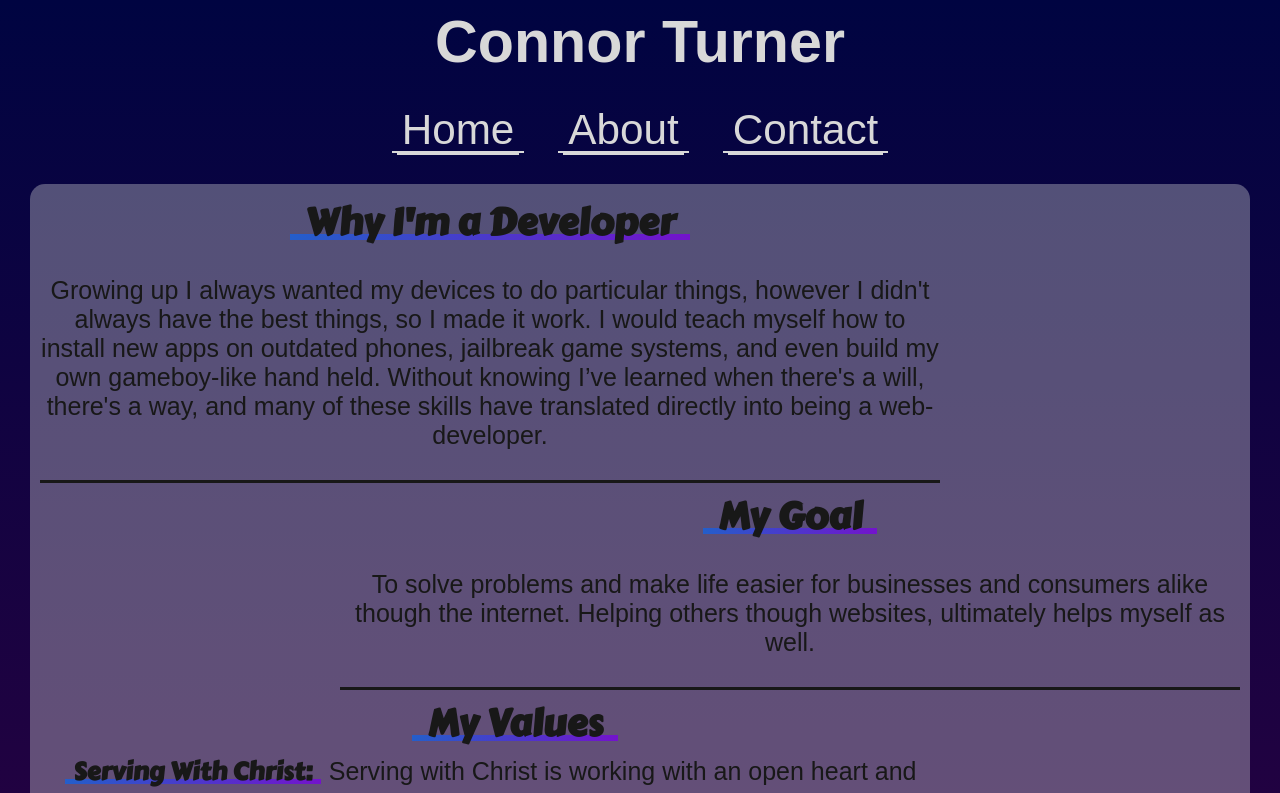
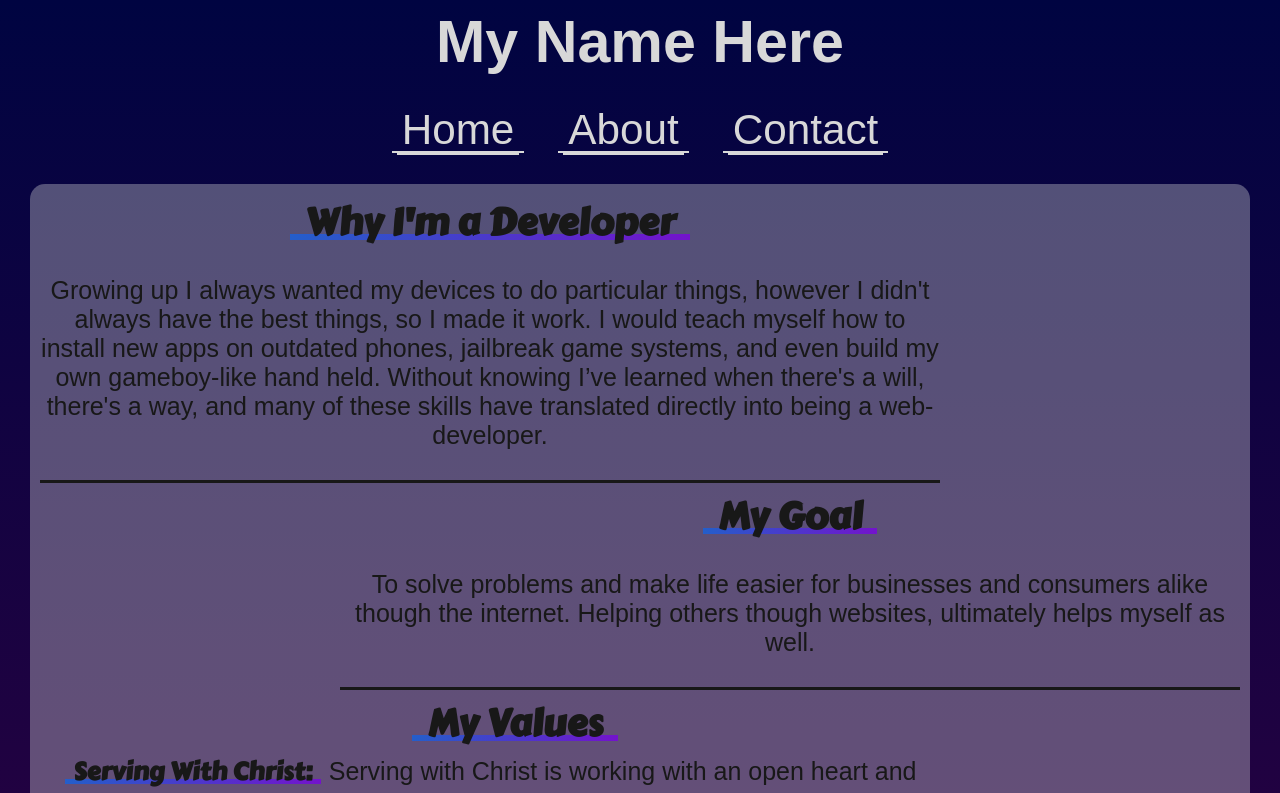
Before and after one commit to cturn5830/PersonalSite_old1, a Next.js app: page /about in a window 1280 px wide. Shown: the top 793 px of the page. Built offline with nearby package versions, Linux system fonts and the light colour scheme; a web font is replaced by a local one.

Commit message:
Based off original with no name/photos

```diff
--- a/Comp/Navbar.js
+++ b/Comp/Navbar.js
@@ -1,18 +1,26 @@
-import Link from "next/link"
+import Link from "next/link";
 
-export default function Navbar(){
-    return(<div className="Navbar">
-        <h1>Connor Turner</h1>
-<ul>
-    <li><Link href="/">
-    <a>Home</a>
-    </Link></li>
-    <li><Link href="/about">
-    <a>About</a>
-    </Link></li>
-    <li><Link href="/contact">
-    <a>Contact</a>
-    </Link></li>
-</ul>
+export default function Navbar() {
+  return (
+    <div className="Navbar">
+      <h1>My Name Here</h1>
+      <ul>
+        <li>
+          <Link href="/">
+            <a>Home</a>
+          </Link>
+        </li>
+        <li>
+          <Link href="/about">
+            <a>About</a>
+          </Link>
+        </li>
+        <li>
+          <Link href="/contact">
+            <a>Contact</a>
+          </Link>
+        </li>
+      </ul>
     </div>
-    )}
+  );
+}
```
Also changed, not shown: Comp/ContactContent.js (+29 -19 lines), Comp/HomeIntro.js (+23 -20 lines).
